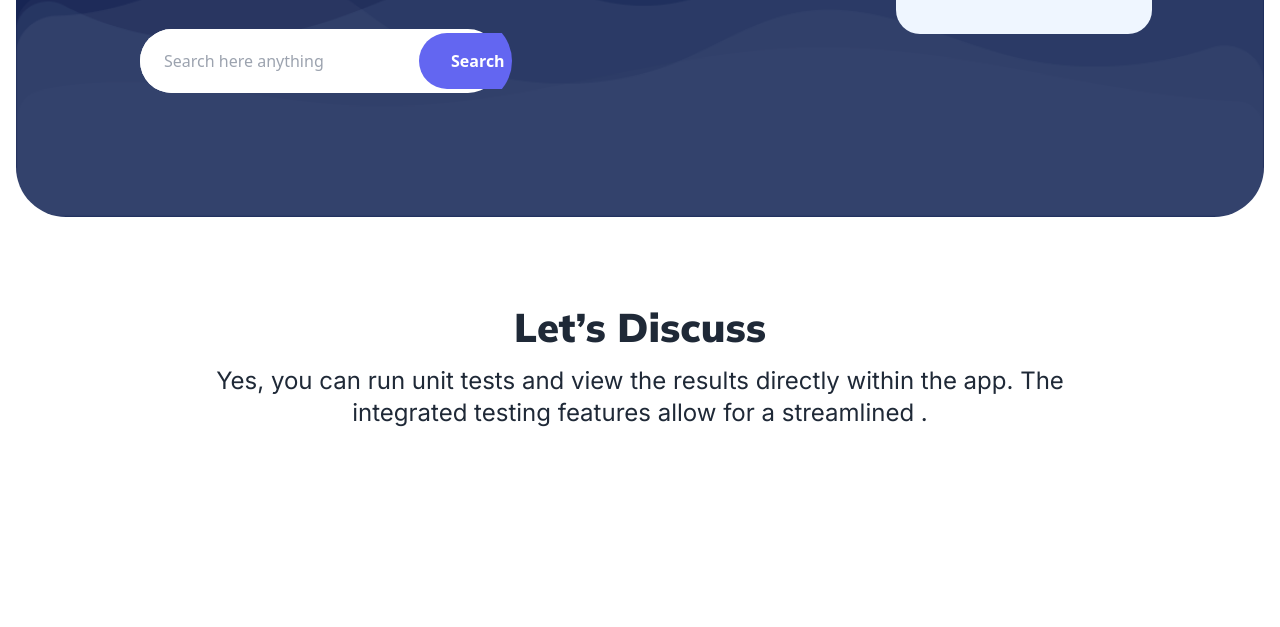
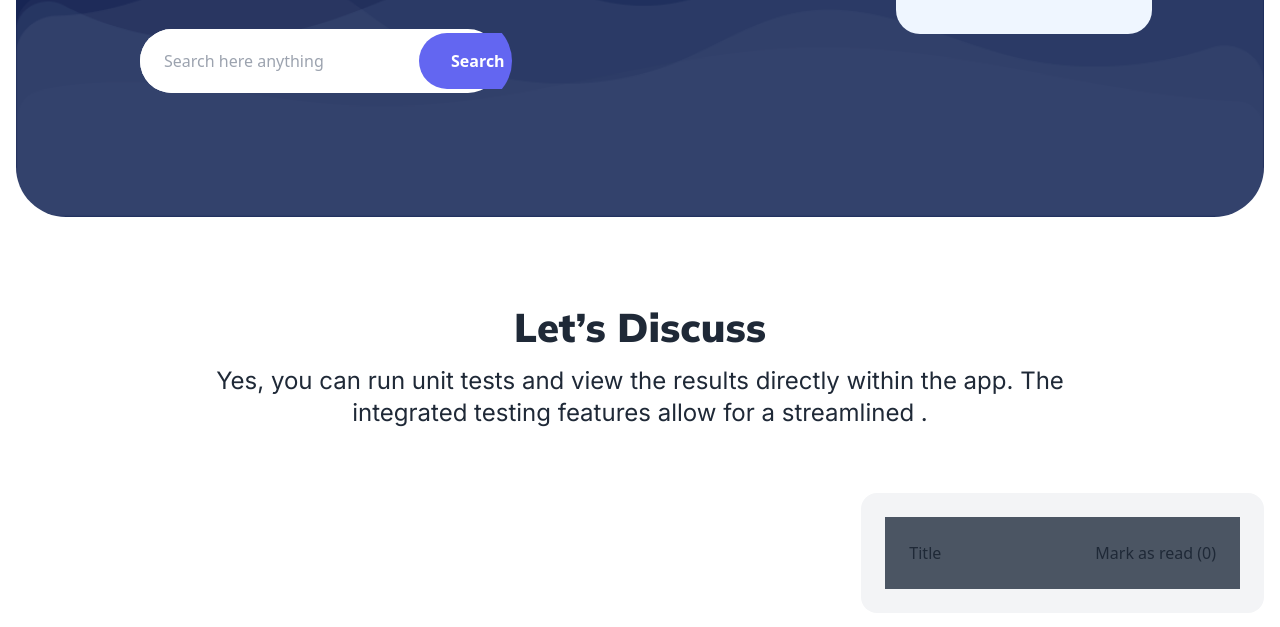
Before and after one commit to prodipcoderr/assingment-06, a plain HTML site: page index.html in a window 1280 px wide. Shown: the part 499-1126 px from the top of the page. Before the commit the page ends 1008 px from the top, so only its background shows below. Drawn offline with nearby package versions, Linux system fonts and the light colour scheme; no server answers.

Commit message:
Add files via upload

```diff
--- a/index.html
+++ b/index.html
@@ -115,17 +115,29 @@
         </div>
 
         <!-- Disciss-post section -->
-        <section id="#discuss-post-container" class="grid grid-cols-3 mt-16">
+        <section id="#discuss-post-container" class="grid grid-cols-3 mt-16 gap-5">
           <div id="discuss-post" class="col-span-2">
 
           </div>
-          <div id="read-post" class="col-span-1"></div>
+          <div id="read-post" class="col-span-1 ">
+            <div class="main-div p-6 bg-gray-100 rounded-2xl">
+              <div class="title-section flex justify-between bg-gray-600 p-6 h-auto ">
+                <div class="title">
+                  <h2>Title</h2>
+                </div>
+                <div class="title2">
+                  <p>Mark as read (<span id="read-count">0</span>)</p>
+                </div>
+              </div>
+
+              <div id="read-post-section">
+
+              </div>
+            </div>
+          </div>
         </section>
         <!-- Disciss-post section -->
       </section>
-
-
-
     </div>
   </main>
   <footer></footer>
```
